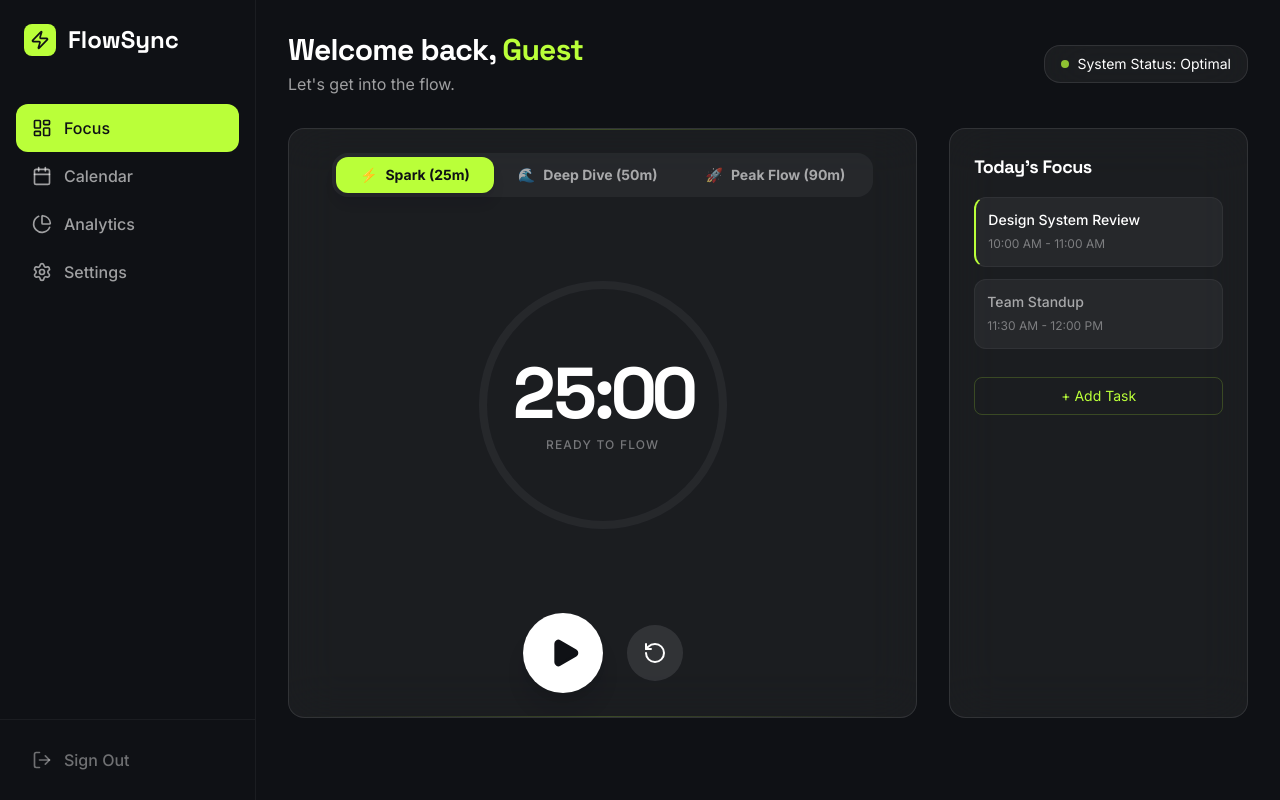
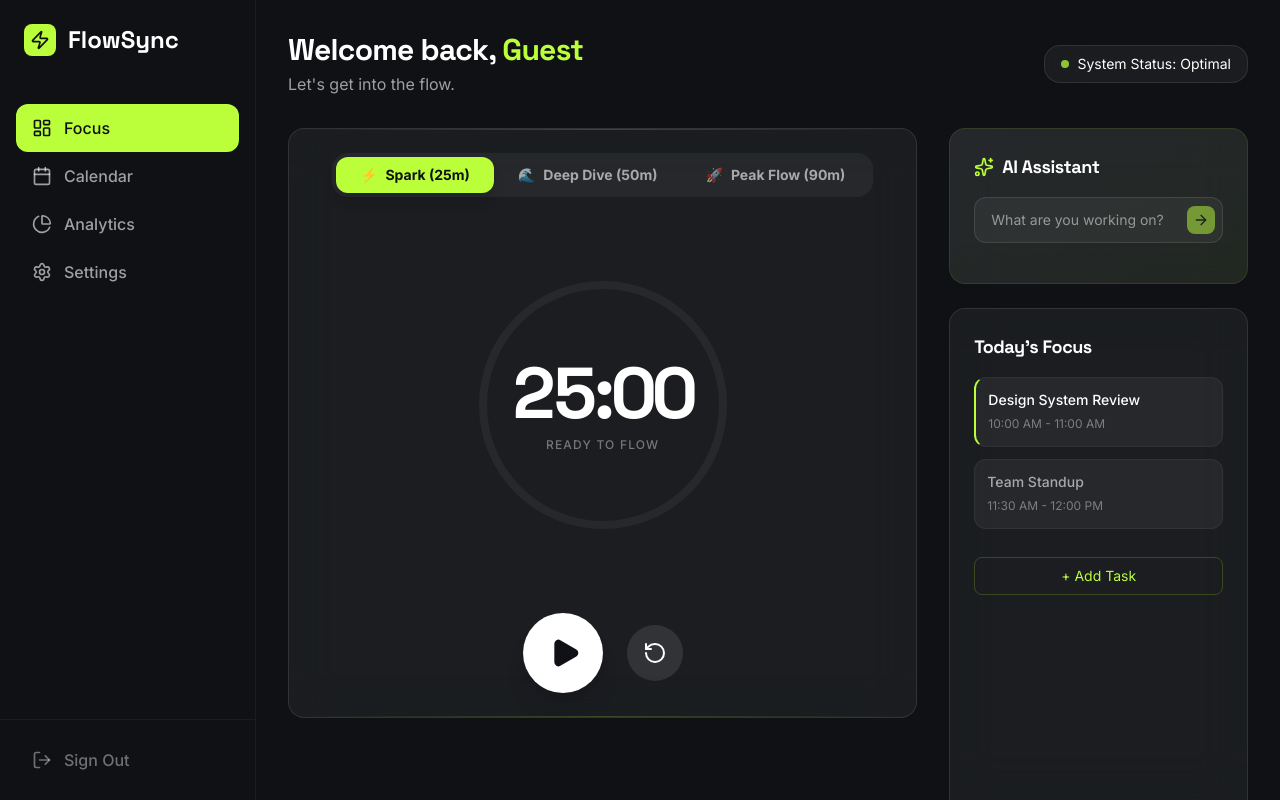
Before and after one commit to cansuyumceylan/FlowSync, a Next.js app: page /dashboard in a window 1280 px wide. Built offline with nearby package versions, Linux system fonts and the light colour scheme; no server answers.

Commit message:
Implemented Gemini AI integration for smart focus recommendations

```diff
--- a/src/app/dashboard/page.tsx
+++ b/src/app/dashboard/page.tsx
@@ -1,6 +1,7 @@
 "use client";
 
 import Timer from "@/components/Timer";
+import AIAssistant from "@/components/AIAssistant";
 import { useAuth } from "@/store/useAuth";
 import { motion } from "framer-motion";
 
@@ -40,6 +41,9 @@ export default function DashboardPage() {
 
         {/* Side Widgets */}
         <div className="space-y-6">
+          {/* AI Assistant */}
+          <AIAssistant />
+
           {/* Task Summary */}
           <div className="glass-card p-6 h-full">
             <h3 className="font-space font-bold text-lg mb-4">Today's Focus</h3>
--- /dev/null
+++ b/src/components/AIAssistant.tsx
@@ -0,0 +1,86 @@
+"use client";
+
+import { useState } from "react";
+import { Sparkles, ArrowRight, Loader2 } from "lucide-react";
+import { useFocusStore, FocusMode } from "@/store/useFocusStore";
+import { motion, AnimatePresence } from "framer-motion";
+
+export default function AIAssistant() {
+  const [task, setTask] = useState("");
+  const [isLoading, setIsLoading] = useState(false);
+  const [suggestion, setSuggestion] = useState<{ mode: FocusMode; motivation: string } | null>(null);
+  const setMode = useFocusStore((state) => state.setMode);
+
+  const handleSubmit = async (e: React.FormEvent) => {
+    e.preventDefault();
+    if (!task.trim()) return;
+
+    setIsLoading(true);
+    setSuggestion(null);
+
+    try {
+      const res = await fetch("/api/gemini/recruit", {
+        method: "POST",
+        headers: { "Content-Type": "application/json" },
+        body: JSON.stringify({ task }),
+      });
+
+      const data = await res.json();
+      setSuggestion(data);
+
+      // Auto-set the mode
+      if (data.mode) {
+        setMode(data.mode as FocusMode);
+      }
+    } catch (error) {
+      console.error("Failed to get suggestion", error);
+    } finally {
+      setIsLoading(false);
+    }
+  };
+
+  return (
+    <div className="glass-card p-6 bg-gradient-to-br from-white/5 to-mint/5 border-mint/10">
+      <div className="flex items-center gap-2 mb-4">
+        <Sparkles className="w-5 h-5 text-mint" />
+        <h3 className="font-space font-bold text-lg">AI Assistant</h3>
+      </div>
+
+      <form onSubmit={handleSubmit} className="relative mb-4">
+        <input
+          type="text"
+          placeholder="What are you working on?"
+          value={task}
+          onChange={(e) => setTask(e.target.value)}
+          className="w-full bg-white/5 border border-white/10 rounded-xl px-4 py-3 pr-12 focus:outline-none focus:border-mint/50 transition-colors text-sm"
+        />
+        <button
+          type="submit"
+          disabled={isLoading || !task}
+          className="absolute right-2 top-1/2 -translate-y-1/2 p-1.5 rounded-lg bg-mint text-charcoal hover:scale-105 active:scale-95 disabled:opacity-50 disabled:scale-100 transition-all"
+        >
+          {isLoading ? <Loader2 className="w-4 h-4 animate-spin" /> : <ArrowRight className="w-4 h-4" />}
+        </button>
+      </form>
+
+      <AnimatePresence>
+        {suggestion && (
+          <motion.div
+            initial={{ opacity: 0, y: 10 }}
+            animate={{ opacity: 1, y: 0 }}
+            exit={{ opacity: 0, y: -10 }}
+            className="bg-mint/10 border border-mint/20 rounded-xl p-4"
+          >
+            <div className="flex items-center justify-between mb-2">
+              <span className="text-xs font-bold uppercase tracking-wider text-mint">Recommended Mode</span>
+              <span className="text-xs bg-mint text-charcoal px-2 py-0.5 rounded font-bold capitalize">
+                {suggestion.mode.replace(/([A-Z])/g, ' $1').trim()}
+              </span>
+            </div>
+            <p className="text-sm text-white/80 italic">"{suggestion.motivation}"</p>
+          </motion.div>
+        )}
+      </AnimatePresence>
+    </div>
+  );
+}
```
Also changed, not shown: src/app/api/gemini/recruit/route.ts (added, +65 -0 lines), 2 other files (tests, documents, lock files or other folders).
